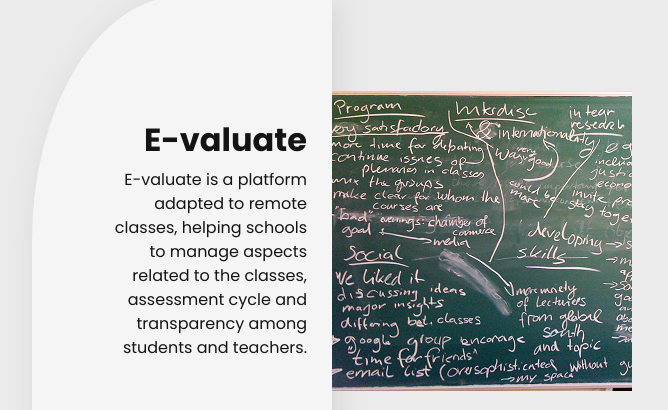
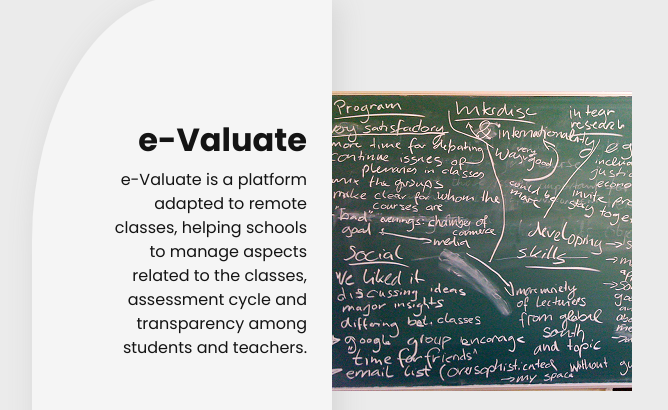
Before and after one commit to LGP21-LGP1/lgp21-lgp1.github.io, a Next.js app: page /solutions in a window 1280 px wide. Shown: the part 920-1330 px from the top of the page, without its empty margins (308-976 px from the left). Built offline with nearby package versions, Linux system fonts and the light colour scheme; no server answers; a web font is replaced by a local one.

Commit message:
Corrected e-Valuate name

```diff
--- a/pages/solutions.js
+++ b/pages/solutions.js
@@ -28,8 +28,8 @@ export default function Solutions() {
           </div>
           <div className={style.solution} id="evaluate">
             <div className={`${style.solutionDescription} ${style.boxLeft}`}>
-                <h2 className={style.solutionTitle}>E-valuate</h2>
-                <p>E-valuate is a platform adapted to remote classes, helping schools to manage aspects related to the classes, assessment cycle and transparency among students and teachers.</p>
+                <h2 className={style.solutionTitle}>e-Valuate</h2>
+                <p>e-Valuate is a platform adapted to remote classes, helping schools to manage aspects related to the classes, assessment cycle and transparency among students and teachers.</p>
             </div>
             <img className={style.imageSolution}
                 src="/assets/education.png"
```
